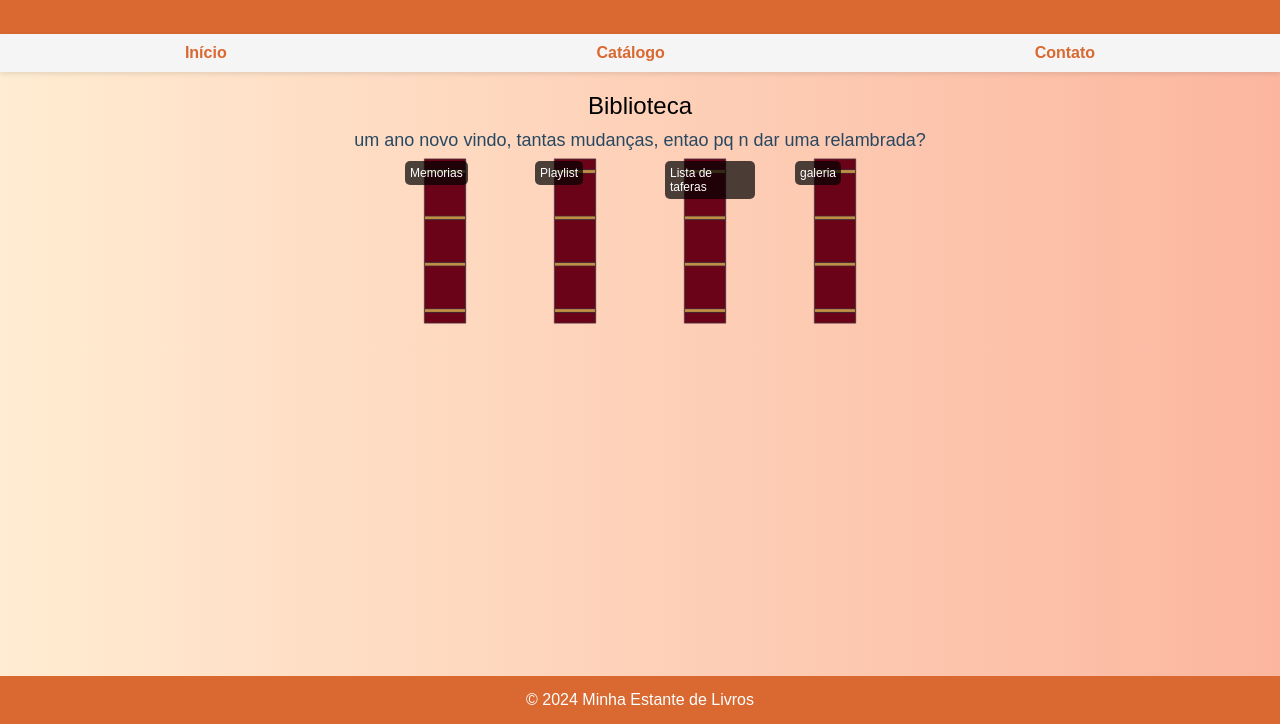
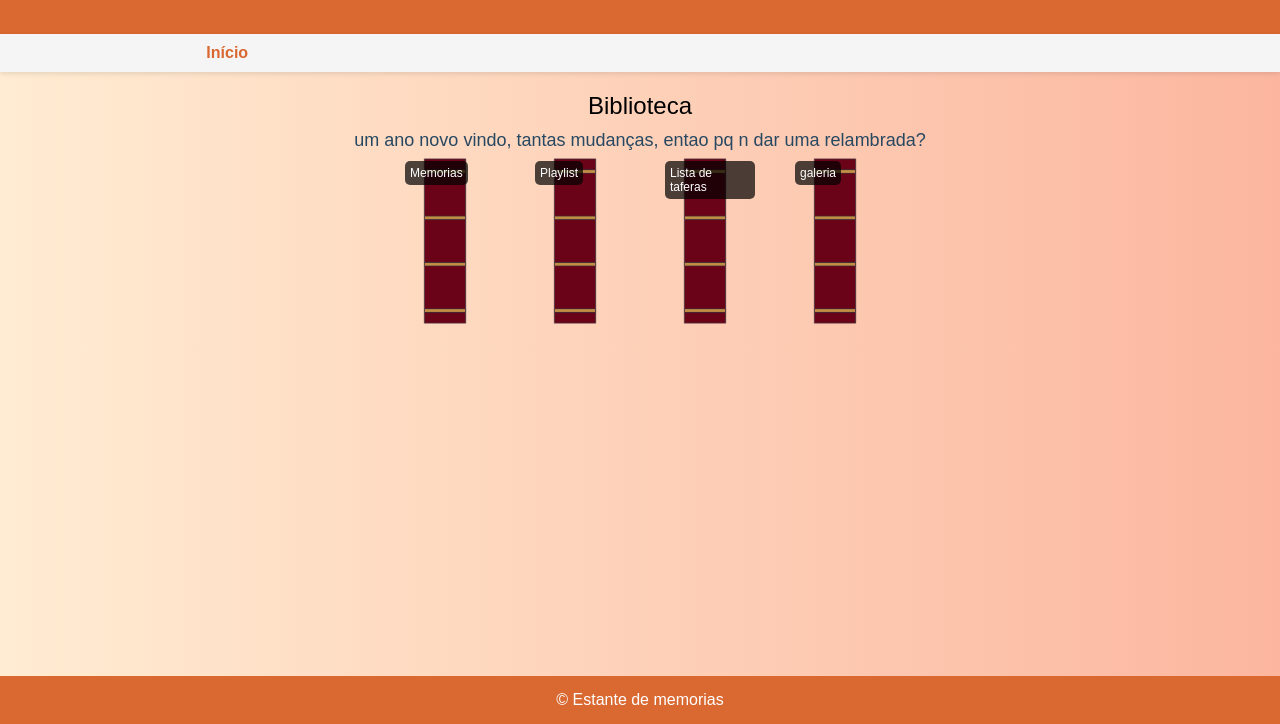
Before and after one commit to kellyson71/teste, a plain HTML site: page lenny/indx.html in a window 1280 px wide. Shown: the part 76-800 px from the top of the page. Drawn offline with Linux system fonts and the light colour scheme.

Commit message:
Update indx.html

```diff
--- a/lenny/indx.html
+++ b/lenny/indx.html
@@ -187,8 +187,8 @@
 
   <nav>
     <a href="#">Início</a>
-    <a href="#">Catálogo</a>
-    <a href="#">Contato</a>
+    <a href="#"></a>
+    <a href="#"></a>
   </nav>
 
   <div class="biblioteca-container">
@@ -223,7 +223,7 @@
   </div>
 
   <footer>
-    &copy; 2024 Minha Estante de Livros
+    &copy; Estante de memorias
   </footer>
 
 
```
